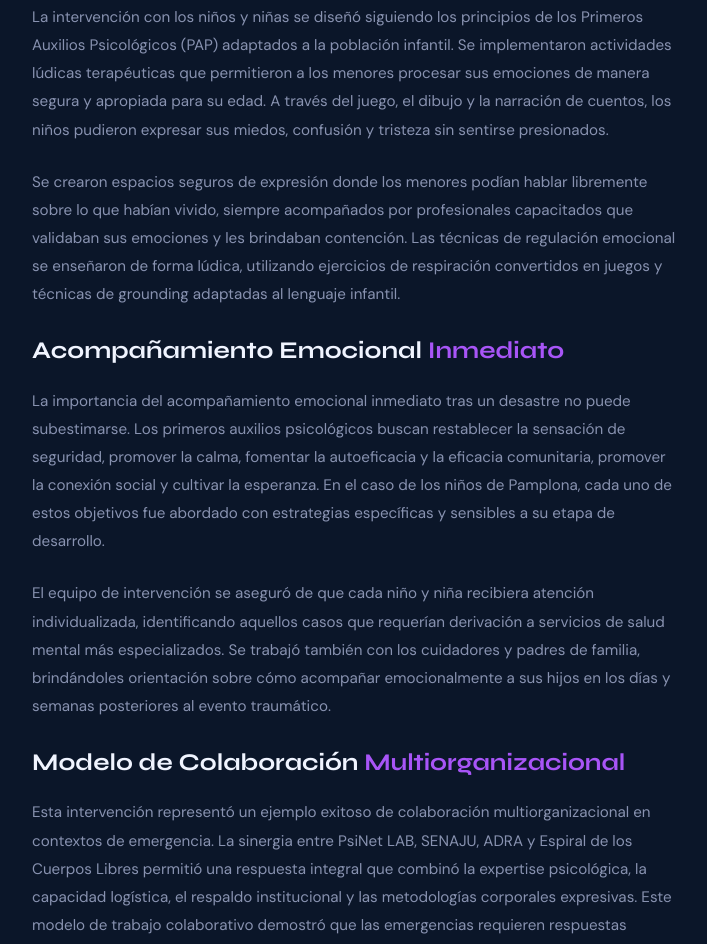
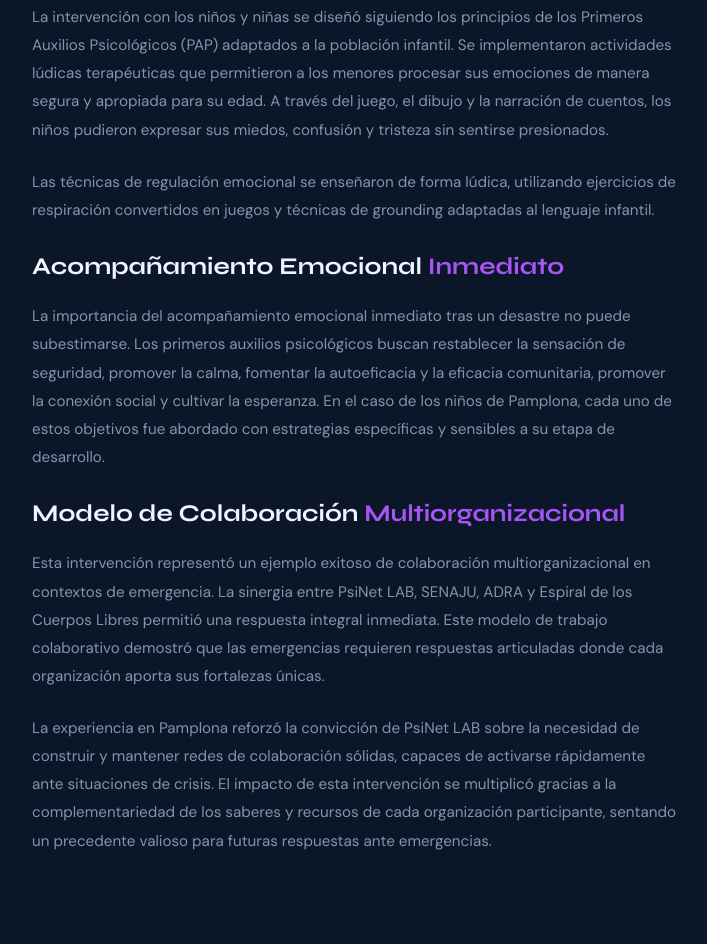
Before and after one commit to PsiNet-LAB/psinet-lab.github.io, a plain HTML site: page proyectos-sociales/eventos/eventos-pasados/primeros-auxilios-pamplona/index.html in a window 1280 px wide. Shown: the part 1856-2800 px from the top of the page, without its empty margins (458-1165 px from the left). Drawn offline with Linux system fonts and the light colour scheme; a script that the page names is missing.

Commit message:
Remove redundant paragraphs and streamline content

```diff
--- a/proyectos-sociales/eventos/eventos-pasados/primeros-auxilios-pamplona/index.html
+++ b/proyectos-sociales/eventos/eventos-pasados/primeros-auxilios-pamplona/index.html
@@ -318,15 +318,13 @@
       <h2 class="reveal">Técnicas de <span class="accent">Intervención</span></h2>
       <p class="reveal">La intervención con los niños y niñas se diseñó siguiendo los principios de los Primeros Auxilios Psicológicos (PAP) adaptados a la población infantil. Se implementaron actividades lúdicas terapéuticas que permitieron a los menores procesar sus emociones de manera segura y apropiada para su edad. A través del juego, el dibujo y la narración de cuentos, los niños pudieron expresar sus miedos, confusión y tristeza sin sentirse presionados.</p>
 
-      <p class="reveal">Se crearon espacios seguros de expresión donde los menores podían hablar libremente sobre lo que habían vivido, siempre acompañados por profesionales capacitados que validaban sus emociones y les brindaban contención. Las técnicas de regulación emocional se enseñaron de forma lúdica, utilizando ejercicios de respiración convertidos en juegos y técnicas de grounding adaptadas al lenguaje infantil.</p>
+      <p class="reveal">Las técnicas de regulación emocional se enseñaron de forma lúdica, utilizando ejercicios de respiración convertidos en juegos y técnicas de grounding adaptadas al lenguaje infantil.</p>
 
       <h2 class="reveal">Acompañamiento Emocional <span class="accent">Inmediato</span></h2>
       <p class="reveal">La importancia del acompañamiento emocional inmediato tras un desastre no puede subestimarse. Los primeros auxilios psicológicos buscan restablecer la sensación de seguridad, promover la calma, fomentar la autoeficacia y la eficacia comunitaria, promover la conexión social y cultivar la esperanza. En el caso de los niños de Pamplona, cada uno de estos objetivos fue abordado con estrategias específicas y sensibles a su etapa de desarrollo.</p>
 
-      <p class="reveal">El equipo de intervención se aseguró de que cada niño y niña recibiera atención individualizada, identificando aquellos casos que requerían derivación a servicios de salud mental más especializados. Se trabajó también con los cuidadores y padres de familia, brindándoles orientación sobre cómo acompañar emocionalmente a sus hijos en los días y semanas posteriores al evento traumático.</p>
-
       <h2 class="reveal">Modelo de Colaboración <span class="accent">Multiorganizacional</span></h2>
-      <p class="reveal">Esta intervención representó un ejemplo exitoso de colaboración multiorganizacional en contextos de emergencia. La sinergia entre PsiNet LAB, SENAJU, ADRA y Espiral de los Cuerpos Libres permitió una respuesta integral que combinó la expertise psicológica, la capacidad logística, el respaldo institucional y las metodologías corporales expresivas. Este modelo de trabajo colaborativo demostró que las emergencias requieren respuestas articuladas donde cada organización aporta sus fortalezas únicas.</p>
+      <p class="reveal">Esta intervención representó un ejemplo exitoso de colaboración multiorganizacional en contextos de emergencia. La sinergia entre PsiNet LAB, SENAJU, ADRA y Espiral de los Cuerpos Libres permitió una respuesta integral inmediata. Este modelo de trabajo colaborativo demostró que las emergencias requieren respuestas articuladas donde cada organización aporta sus fortalezas únicas.</p>
 
       <p class="reveal">La experiencia en Pamplona reforzó la convicción de PsiNet LAB sobre la necesidad de construir y mantener redes de colaboración sólidas, capaces de activarse rápidamente ante situaciones de crisis. El impacto de esta intervención se multiplicó gracias a la complementariedad de los saberes y recursos de cada organización participante, sentando un precedente valioso para futuras respuestas ante emergencias.</p>
     </div>
```
